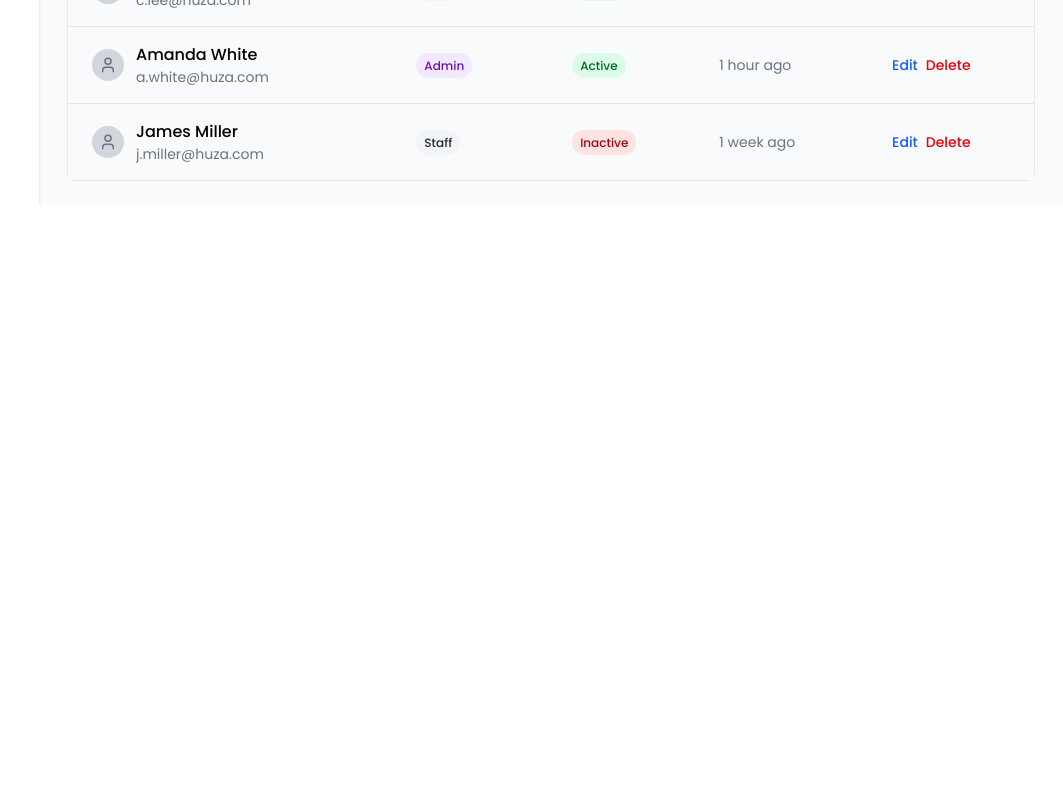
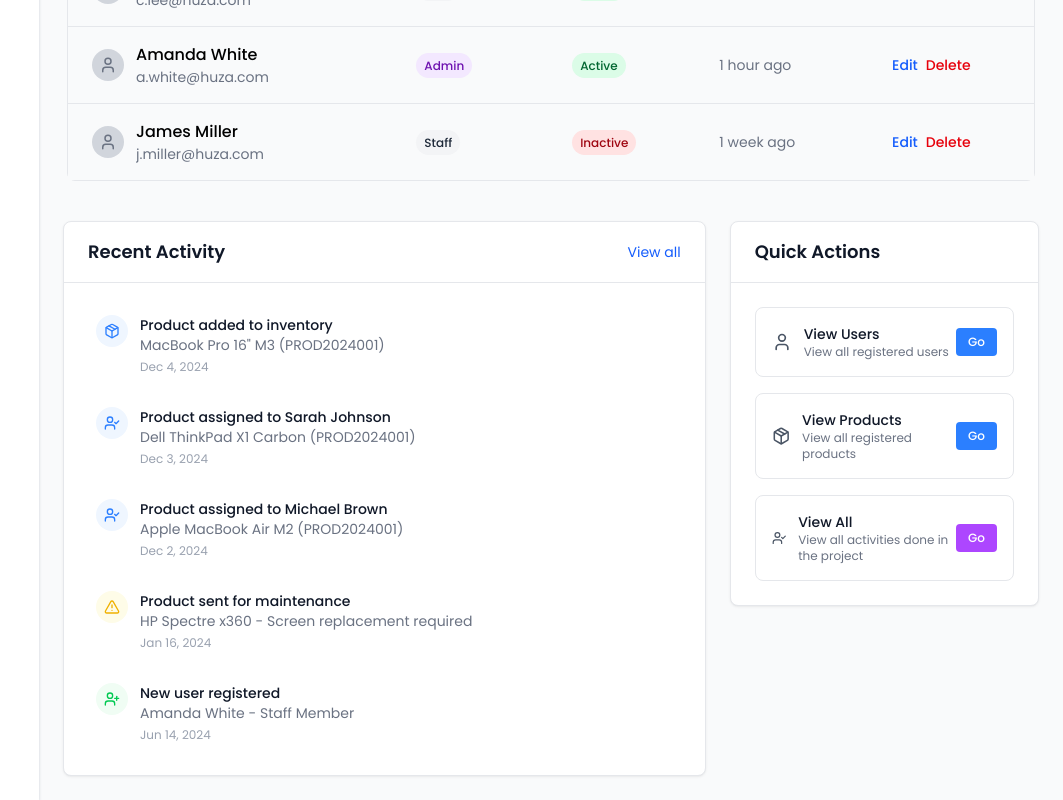
Before and after one commit to benidama/iHUZO-invertory-solvit, a React (Vite) app: page /dashboard in a window 1280 px wide. Shown: the part 1480-2280 px from the top of the page, without its empty margins (217-1280 px from the left). Before the commit the page ends 1685 px from the top, so only its background shows below. Built offline with nearby package versions, Linux system fonts and the light colour scheme.

Commit message:
adding category page

```diff
--- /dev/null
+++ b/src/components/ProductCategories.jsx
@@ -0,0 +1,239 @@
+import {
+  User,
+  Package,
+  UserCheck,
+  AlertTriangle,
+  UserPlus,
+} from "lucide-react";
+import { Link } from "react-router-dom";
+import useTheme from "../hooks/useTheme";
+
+const ProductCategories = () => {
+  const { theme } = useTheme();
+  const recentActivities = [
+    {
+      id: 1,
+      type: "product-added",
+      title: "Product added to inventory",
+      description: 'MacBook Pro 16" M3 (PROD2024001)',
+      date: "Dec 4, 2024",
+      icon: Package,
+      iconColor: "text-blue-500",
+      bgColor: "bg-blue-50",
+    },
+    {
+      id: 2,
+      type: "assignment",
+      title: "Product assigned to Sarah Johnson",
+      description: "Dell ThinkPad X1 Carbon (PROD2024001)",
+      date: "Dec 3, 2024",
+      icon: UserCheck,
+      iconColor: "text-blue-500",
+      bgColor: "bg-blue-50",
+    },
+    {
+      id: 3,
+      type: "assignment",
+      title: "Product assigned to Michael Brown",
+      description: "Apple MacBook Air M2 (PROD2024001)",
+      date: "Dec 2, 2024",
+      icon: UserCheck,
+      iconColor: "text-blue-500",
+      bgColor: "bg-blue-50",
+    },
+    {
+      id: 4,
+      type: "maintenance",
+      title: "Product sent for maintenance",
+      description: "HP Spectre x360 - Screen replacement required",
+      date: "Jan 16, 2024",
+      icon: AlertTriangle,
+      iconColor: "text-yellow-500",
+      bgColor: "bg-yellow-50",
+    },
+    {
+      id: 5,
+      type: "user-registered",
+      title: "New user registered",
+      description: "Amanda White - Staff Member",
+      date: "Jun 14, 2024",
+      icon: UserPlus,
+      iconColor: "text-green-500",
+      bgColor: "bg-green-50",
+    },
+  ];
+
+  const quickActions = [
+    {
+      title: "View Users",
+      to: "/users",
+      description: "View all registered users",
+      icon: User,
+      buttonText: "Go",
+      buttonColor: "bg-blue-500 hover:bg-blue-600",
+    },
+    {
+      title: "View Products",
+      to: "/products",
+      description: "View all registered products",
+      icon: Package,
+      buttonText: "Go",
+      buttonColor: "bg-blue-500 hover:bg-blue-600",
+    },
+    {
+      title: "View All",
+      to: "/dashboard",
+      description: "View all activities done in the project",
+      icon: UserCheck,
+      buttonText: "Go",
+      buttonColor: "bg-purple-500 hover:bg-purple-600",
+    },
+  ];
+
+  return (
+    <div className="max-w-7xl mx-auto  mt-10">
+      <div className="grid grid-cols-1 lg:grid-cols-3 gap-6">
+        <div className="lg:col-span-2">
+          <div
+            className={`rounded-lg shadow-sm border ${
+              theme === "light"
+                ? "bg-white border-gray-200"
+                : "bg-gray-800 text-gray-100 border-gray-600"
+            }`}
+          >
+            <div
+              className={`px-6 py-4 border-b  ${
+                theme === "light" ? "border-gray-200" : "border-gray-600"
+              }`}
+            >
+              <div className="flex justify-between items-center">
+                <h2
+                  className={`text-lg font-semibold ${
+                    theme === "light" ? "text-gray-900" : "text-gray-100"
+                  }`}
+                >
+                  Recent Activity
+                </h2>
+                <Link to="/dashboard">
+                  <button className="text-sm text-blue-600 hover:text-blue-300 hover:text-2xl">
+                    View all
+                  </button>
+                </Link>
+              </div>
+            </div>
+            <div className="p-6">
+              <div className="space-y-4">
+                {recentActivities.map((activity) => {
+                  const IconComponent = activity.icon;
+                  return (
+                    <div
+                      key={activity.id}
+                      className={`flex items-start space-x-3  p-2 rounded-xl ${
+                        theme === "light"
+                          ? "text-gray-900 hover:bg-gray-300"
+                          : "text-gray-200 hover:bg-gray-700"
+                      }`}
+                    >
+                      <div
+                        className={`flex-shrink-0 w-8 h-8 rounded-full ${activity.bgColor} flex items-center justify-center`}
+                      >
+                        <IconComponent
+                          className={`w-4 h-4 ${activity.iconColor}`}
+                        />
+                      </div>
+                      <div className="flex-1 min-w-0">
+                        <p
+                          className={`text-sm font-medium ${
+                            theme === "light"
+                              ? "text-gray-900"
+                              : "text-gray-200"
+                          }`}
+                        >
+                          {activity.title}
+                        </p>
+                        <p className="text-sm text-gray-500">
+                          {activity.description}
+                        </p>
+                        <p className="text-xs text-gray-400 mt-1">
+                          {activity.date}
+                        </p>
+                      </div>
+                    </div>
+                  );
+                })}
+              </div>
+            </div>
+          </div>
+        </div>
+
+        <div className="lg:col-span-1">
+          <div
+            className={`rounded-lg shadow-sm border ${
+              theme === "light"
+                ? "bg-white border-gray-200"
+                : "bg-gray-800 text-gray-100 border-gray-600"
+            }`}
+          >
+            <div
+              className={`px-6 py-4 border-b ${
+                theme === "light" ? "border-gray-200" : "border-gray-600"
+              }`}
+            >
+              <h2
+                className={`text-lg font-semibold  ${
+                  theme === "light" ? "text-gray-900" : "border-gray-100"
+                }`}
+              >
+                Quick Actions
+              </h2>
+            </div>
+            <div className="p-6">
+              <div className="space-y-4">
+                {quickActions.map((action, index) => {
+                  const IconComponent = action.icon;
+                  return (
+                    <div
+                      key={index}
+                      className={`flex items-center justify-between p-4 border border-gray-200 rounded-lg transition-colors ${
+                        theme === "light"
+                          ? "hover:bg-gray-100"
+                          : "hover:bg-gray-900"
+                      }`}
+                    >
+                      <div className="flex items-center space-x-3">
+                        <IconComponent className="w-5 h-5 text-gray-600" />
+                        <div>
+                          <p
+                            className={`text-sm font-medium ${
+                              theme === "light"
+                                ? "text-gray-900"
+                                : "text-gray-200"
+                            }`}
+                          >
+                            {action.title}
+                          </p>
+                          <p className="text-xs text-gray-500">
+                            {action.description}
+                          </p>
+                        </div>
+                      </div>
+                      <Link to={action.to}>
+                        <button
+                          className={`px-3 py-1.5 text-xs font-medium text-white rounded ${action.buttonColor} transition-colors`}
+                        >
+                          {action.buttonText}
+                        </button>
+                      </Link>
+                    </div>
+                  );
+                })}
+              </div>
+            </div>
+          </div>
+        </div>
+      </div>
+    </div>
+  );
+};
+
+export default ProductCategories;
--- a/src/pages/Categories.jsx
+++ b/src/pages/Categories.jsx
@@ -1,5 +1,7 @@
-function Categories() {
-  return <div>Categories</div>;
-}
+import ProductCategories from "../components/ProductCategories";
+
+const Categories = () => {
+  return <ProductCategories />;
+};
 
 export default Categories;
--- a/src/pages/Dashboard.jsx
+++ b/src/pages/Dashboard.jsx
@@ -1,13 +1,14 @@
 import Hero from "../components/Hero";
 import ProductList from "../components/ProductList";
 import UserTable from "../components/UserTable";
-
+import ProductCategories from "../components/ProductCategories";
 export default function Dashboard() {
   return (
     <div className="font-poppins">
       <Hero />
       <ProductList />
       <UserTable />
+      <ProductCategories />
     </div>
   );
 }
```
